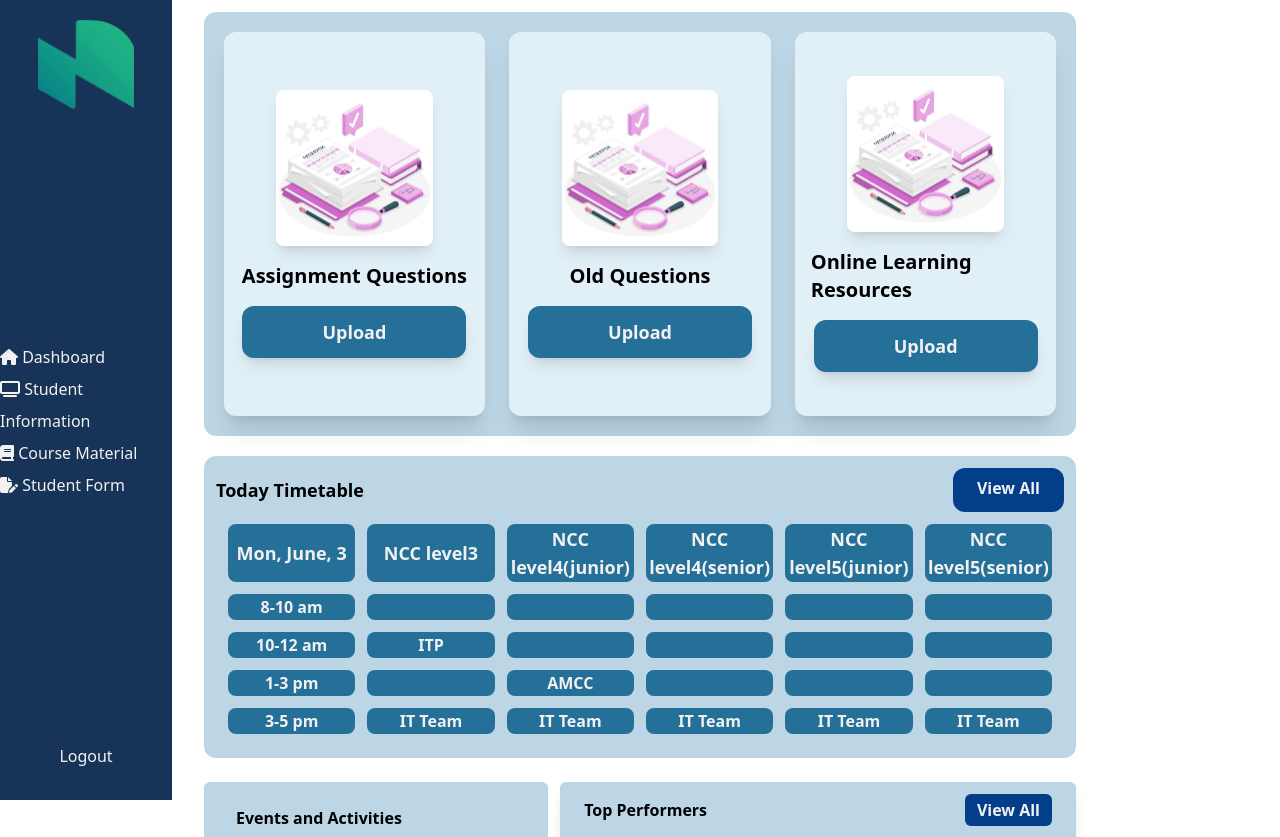
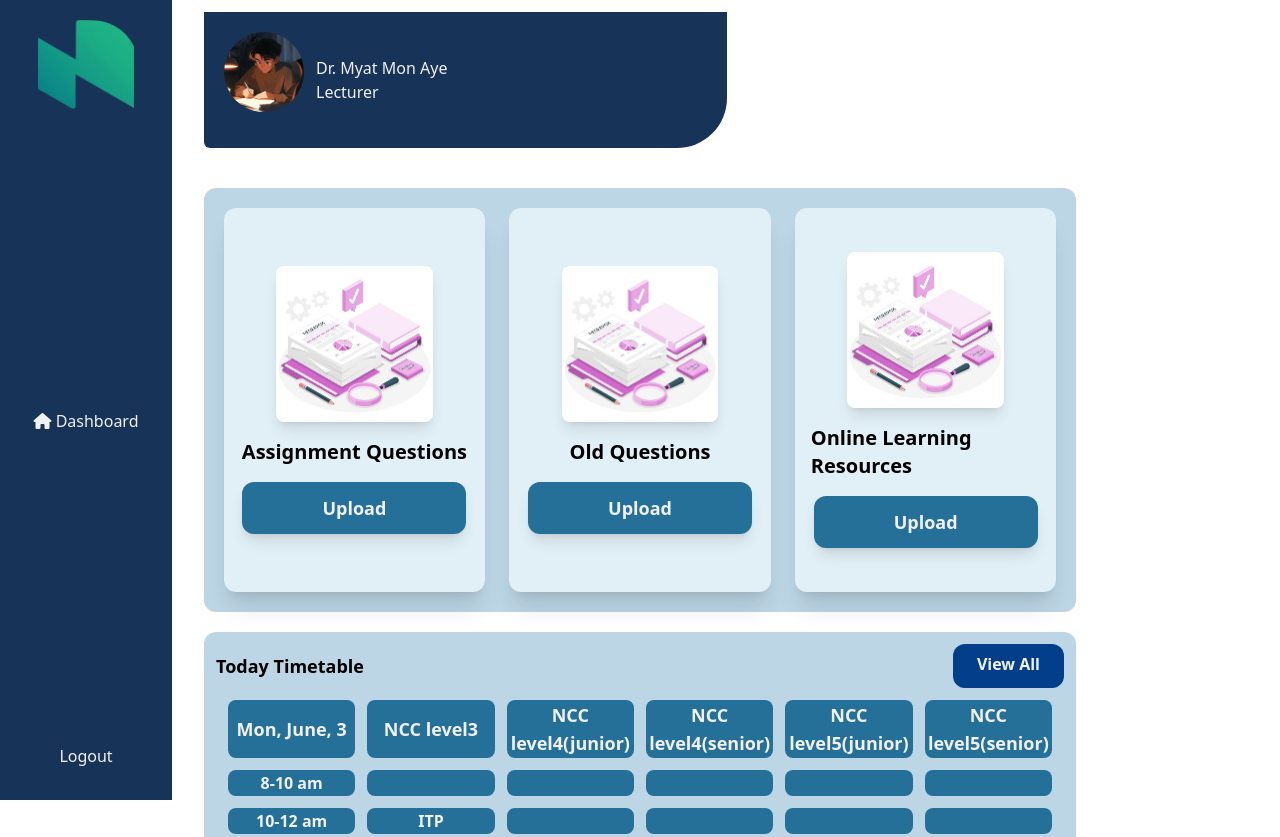
Before and after one commit to yairhtet1000/SMS, a website: page src/teacher/dashboard.html in a window 1280 px wide. Shown: the top 837 px of the page. Drawn offline with nearby package versions, Linux system fonts and the light colour scheme; files that its build step writes are made by us from their sources.

Commit message:
yh fixed teacher dashboard

```diff
--- a/src/teacher/dashboard.html
+++ b/src/teacher/dashboard.html
@@ -29,26 +29,50 @@
               <a class="" href="./dashboard.html"
                 ><i class="fa-solid fa-house"></i> Dashboard</a
               >
-              <a class="" href="./student-info.html"
-                ><i class="fa-solid fa-tv"></i> Student Information</a
-              >
-              <a class="" href="./course-material.html"
-                ><i class="fa-solid fa-book"></i> Course Material</a
-              >
-              <a class="" href="./student-form.html"
-                ><i class="fa-solid fa-file-pen"></i> Student Form</a
-              >
             </nav>
 
             <button class="logout p-3">Logout</button>
           </div>
         </div>
       </div>
+
+      <div class="w-[15%] h-[100vh] ps-5 fixed right-0">
+        <div class="w-full relative">
+          <div
+            class="transition-all duration-700 ease-in-out bg-[#173358] w-full my-3 flex flex-col items-center rounded-s-lg absolute"
+            id="name-bar-right"
+          >
+            <img
+              class="size-24 my-2 mx-auto rounded-full"
+              src="../../public/images/temp-profile.jpg"
+              alt=""
+            />
+            <span class="text-[#f1f1f1]">Dr. Myat Mon Aye</span>
+            <span class="text-[#f1f1f1]">Lecturer</span>
+          </div>
+        </div>
+      </div>
+
       <!-- Main Body width -->
       <main class="w-full">
         <!-- container width for content -->
         <div class="w-[70%] mx-auto p-3">
           <!-- Mid Body Container  -->
+
+          <div class="h-44 overflow-auto">
+            <div class="name-bar bar-top" id="name-bar">
+              <img
+                class="w-20 rounded-full mb-4"
+                src="../../public/images/temp-profile.jpg"
+                alt=""
+              />
+              <div class="ms-3 text-[#f1f1f1]">
+                <h2>Dr. Myat Mon Aye</h2>
+                <span>Lecturer</span>
+              </div>
+            </div>
+          </div>
+
           <div
             class="flex flex-wrap justify-center w-full bg-[#BCD6E5] rounded-xl"
           >
@@ -267,6 +291,7 @@
             <!-- FIR -->
             <div class="w-[40%] bg-[#BCD6E5] flex flex-col rounded-md p-3">
               <span class="font-bold ms-5 my-3">Events and Activities</span>
+
               <div class="items-center flex flex-col my-3">
                 <img
                   class="rounded-lg shadow-lg w-[70%] my-2"
@@ -275,13 +300,16 @@
                 />
                 <h2 class="font-bold text-2xl">Fresher Welcome</h2>
               </div>
+
               <span class="mx-3 text-xl"> 6,June,2024 </span>
+
               <p class="text-sm my-2 text-center w-full bg-black">
                 We invite you to the freshers Welcome party filled with fun,
                 music, and laughter! Let's make it a memorable day. New
                 Beginnings! Join us as we celebrate new beginnings at our
                 Freshers party.
               </p>
+
               <div class="flex justify-center items-center ms-11">
                 <span
                   class="px-3 py-1 font-bold bg-[#023E8A] text-[#f1f1f1] ms-3 rounded-md cursor-pointer"
@@ -289,6 +317,7 @@
                 >
               </div>
             </div>
+
             <!-- SEC -->
             <div
               class="w-[60%] bg-[#BCD6E5] flex-col ms-3 rounded-md shadow-lg"
@@ -300,6 +329,7 @@
                   >View All</span
                 >
               </div>
+
               <!-- NameDiv -->
               <div class="flex flex-col justify-between">
                 <div class="flex my-3 items-center justify-around">
@@ -313,6 +343,7 @@
                   <div class="bg-[#023E8A] w-[40%] h-3 rounded-lg"></div>
                   <div>75%</div>
                 </div>
+
                 <div class="flex my-3 items-center justify-around">
                   <div
                     class="size-16 bg-[#D9D9D9] rounded-full shadow-lg"
@@ -324,6 +355,7 @@
                   <div class="bg-[#023E8A] w-[40%] h-3 rounded-lg"></div>
                   <div>75%</div>
                 </div>
+
                 <div class="flex my-3 items-center justify-around">
                   <div
                     class="size-16 bg-[#D9D9D9] rounded-full shadow-lg"
@@ -335,6 +367,7 @@
                   <div class="bg-[#023E8A] w-[40%] h-3 rounded-lg"></div>
                   <div>75%</div>
                 </div>
+
                 <div class="flex my-3 items-center justify-around">
                   <div
                     class="size-16 bg-[#D9D9D9] rounded-full shadow-lg"
@@ -346,6 +379,7 @@
                   <div class="bg-[#023E8A] w-[40%] h-3 rounded-lg"></div>
                   <div>75%</div>
                 </div>
+
                 <div class="flex my-3 items-center justify-around">
                   <div
                     class="size-16 bg-[#D9D9D9] rounded-full shadow-lg"
@@ -363,5 +397,7 @@
         </div>
       </main>
     </div>
+
+    <script src="./js/dashboard.js"></script>
   </body>
 </html>
--- /dev/null
+++ b/src/teacher/js/dashboard.js
@@ -0,0 +1,23 @@
+const name_bar = document.getElementById("name-bar");
+const name_bar_r = document.getElementById("name-bar-right");
+
+window.addEventListener("load", () => {
+  name_bar.classList.remove("ms-[-600px]");
+  name_bar.classList.add("ms-0");
+  name_bar_r.classList.add("right-[-300px]");
+  name_bar_r.classList.remove("right-[-0.5px]");
+});
+
+window.addEventListener("scroll", () => {
+  if (window.scrollY > 130) {
+    name_bar_r.classList.add("right-0");
+    name_bar_r.classList.remove("right-[-300px]");
+    name_bar.classList.add("ms-[-600px]");
+    name_bar.classList.remove("ms-0");
+  } else {
+    name_bar.classList.remove("ms-[-600px]");
+    name_bar.classList.add("ms-0");
+    name_bar_r.classList.add("right-[-300px]");
+    name_bar_r.classList.remove("right-0");
+  }
+});
```
